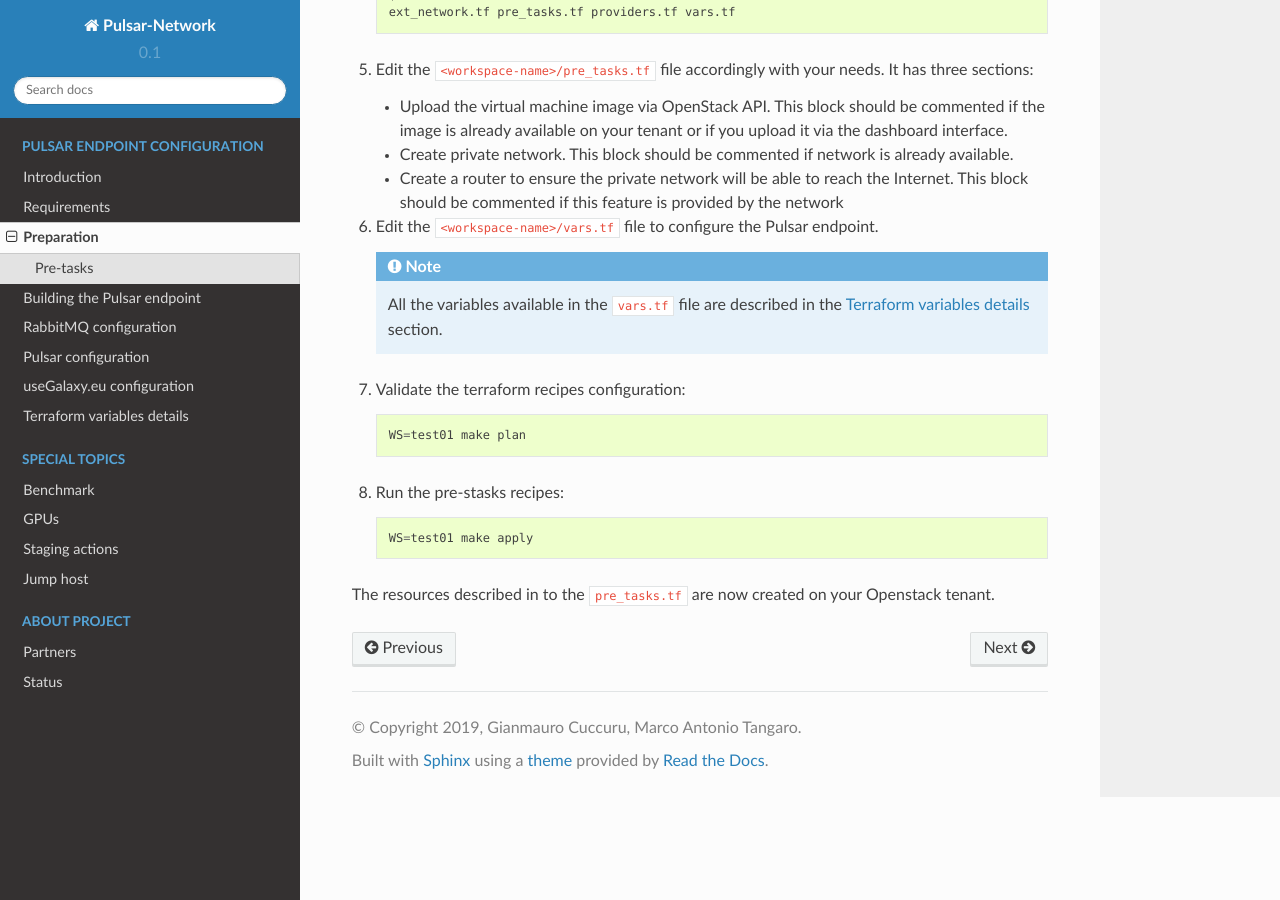
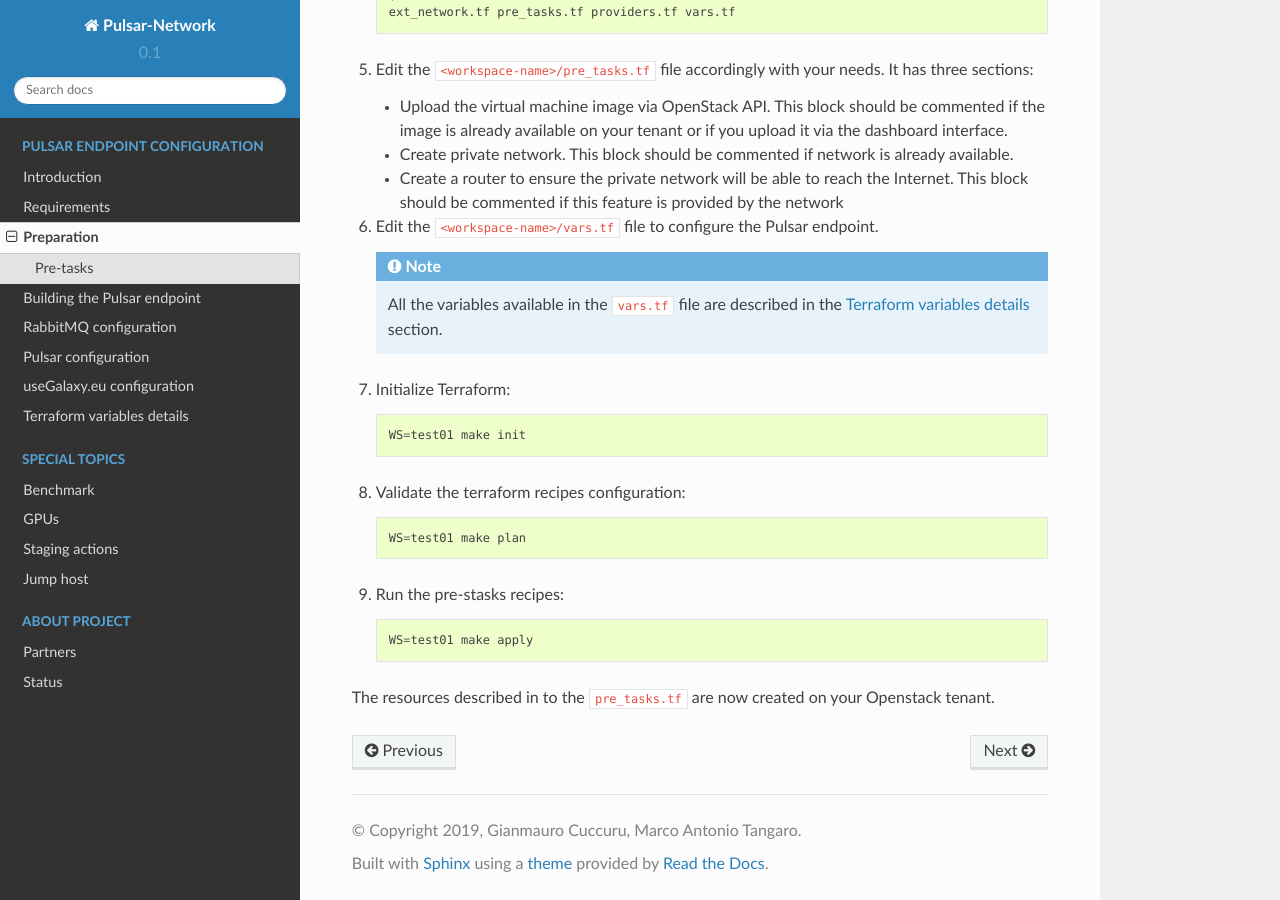
Before and after one commit to usegalaxy-eu/pulsar-network-docs, a Sphinx documentation site: the page built from source/pretasks.rst, in a window 1280 px wide and 900 px high, scrolled down 1159 px. Built offline with Sphinx 7.4.7 and the Read the Docs theme 2.0.0, drawn with Linux system fonts in a browser that asks for light colours.

Commit message:
Update pretasks.rst
The init step was missing and it did not work for me without

```diff
--- a/source/pretasks.rst
+++ b/source/pretasks.rst
@@ -65,6 +65,10 @@ Pre-tasks
    .. note::
 
       All the variables available in the ``vars.tf`` file are described in the :doc:`vars_tf` section.
+#. Initialize Terraform:
+   ::
+
+    WS=test01 make init
 
 #. Validate the terraform recipes configuration:
 
```
